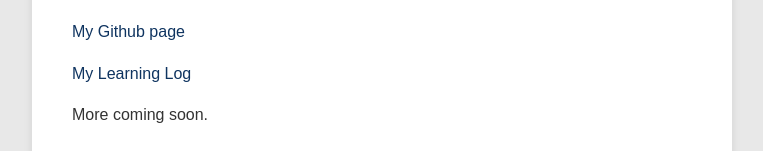
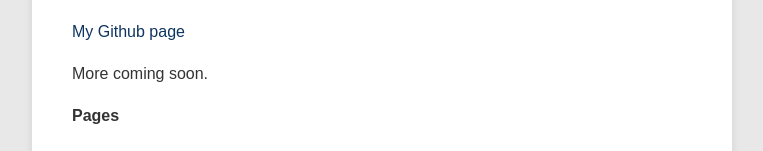
Before and after one commit to curtistech/curtistech.github.io, a plain HTML site: page index.html in a window 1280 px wide. Shown: the part 801-952 px from the top of the page, without its empty margins (258-1021 px from the left). Drawn offline with Linux system fonts and the light colour scheme.

Commit message:
Update index.html

```diff
--- a/index.html
+++ b/index.html
@@ -74,8 +74,9 @@ p {
     <h3>Contact</h3>
     <p><a href="https://www.linkedin.com/in/curtisstephan/" target="_blank">My LinkedIn page</a></p>
     <p><a href="https://github.com/curtistech" target="_blank">My Github page </a></p>
+    <p>More coming soon.</p>
+    <h4>Pages</h4>
     <p><a href="log.html">My Learning Log </a></p>
-    <p>More coming soon.</p>
     <footer>
         <p>© 2026 Curtis</p>
     </footer>
```
